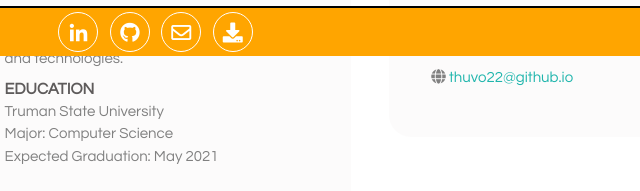
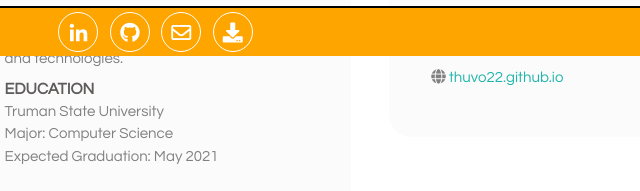
Before and after one commit to ThuVo22/ThuVo22.github.io, a plain HTML site: page index.html in a window 1280 px wide. Shown: the part 744-935 px from the top of the page, 483-1123 px from the left. Drawn offline with Linux system fonts and the light colour scheme.

Commit message:
Update index.html

```diff
--- a/index.html
+++ b/index.html
@@ -117,9 +117,9 @@
                                 <br>
                                 <li class="fas fa-phone-volume space">     +1 360-473-7534</li>
                                 <br>
-                                <li class="fas fa-globe space"><a href="thuvo22@github.io"
+                                <li class="fas fa-globe space"><a href="thuvo22.github.io"
                                     style="text-decoration: none">
-                                thuvo22@github.io</li>
+                                thuvo22.github.io</li>
                             </ul>
                    </div>
 
```
